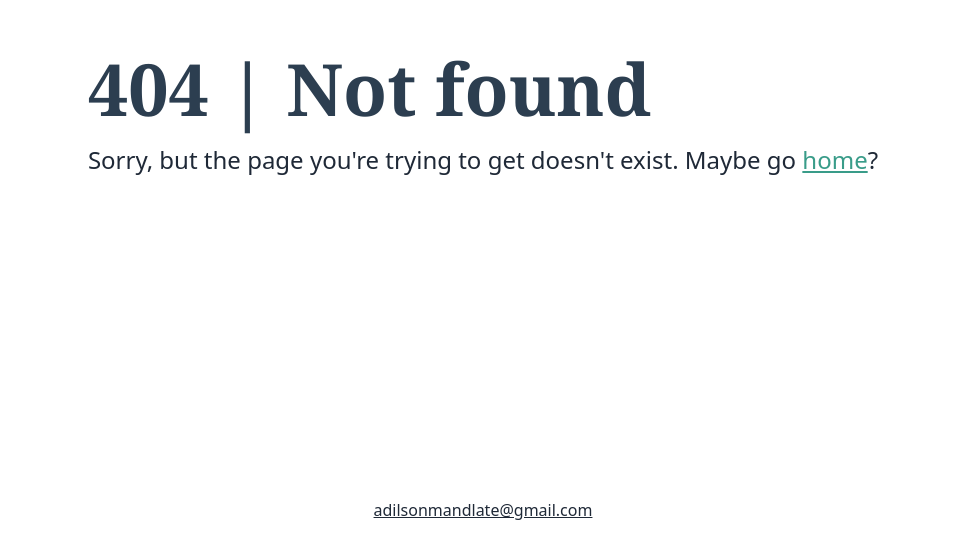
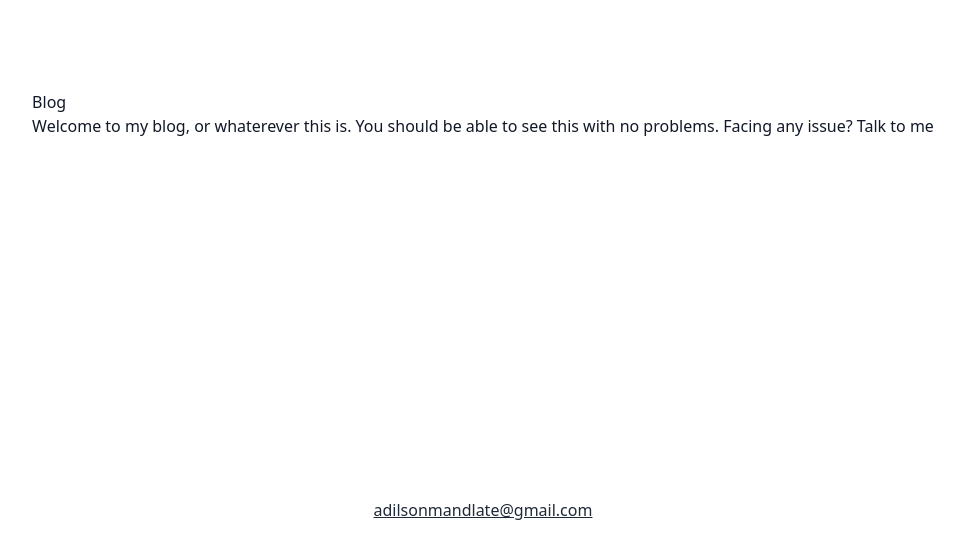
Before and after one commit to adilsonmandlate/adilsonmandlate.dev, a Next.js app: page /blog in a window 1280 px wide. Before the commit this address had no page. Shown: the part 261-800 px from the top of the page, without its empty margins (157-1121 px from the left). Built offline with nearby package versions, Linux system fonts and the light colour scheme; what @tailwindcss/typography would draw is missing.

Commit message:
feat: create blog page

```diff
--- /dev/null
+++ b/src/pages/blog/index.js
@@ -0,0 +1,13 @@
+import Link from "next/link";
+
+const BlogIndex = () => (
+  <>
+    <h1>Blog</h1>
+    <p>
+      Welcome to my blog, or whaterever this is. You should be able to see this
+      with no problems. Facing any issue? Talk to me
+    </p>
+  </>
+);
+
+export default BlogIndex;
```
